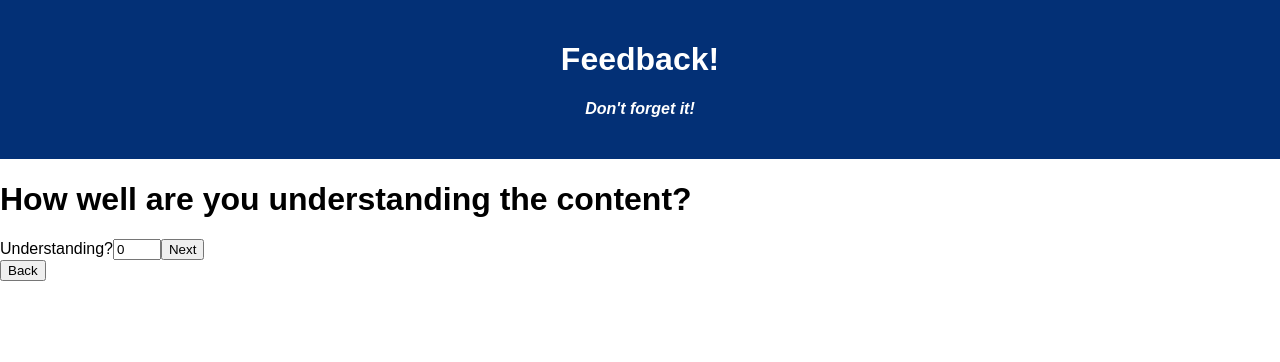
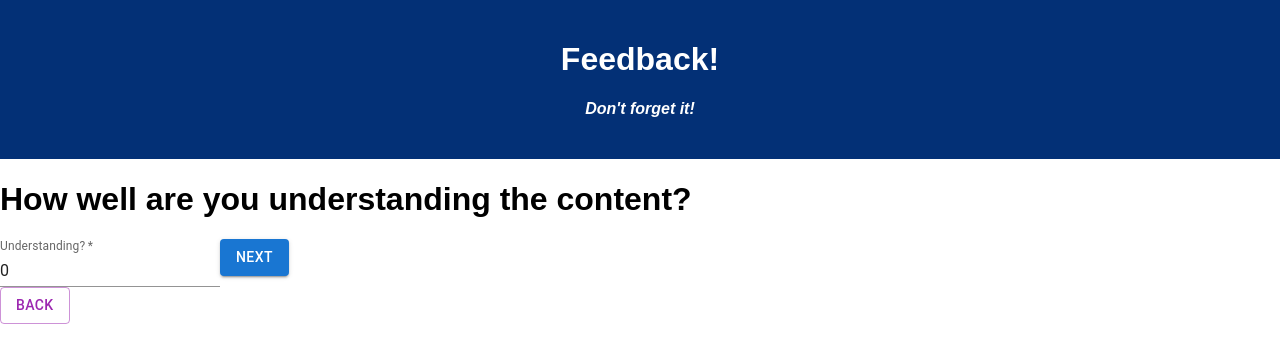
Before and after one commit to Samuelvphipps/weekend-redux-feedback-loop-1, a React (Create React App) app: page /#/understanding in a window 1280 px wide. Shown: the top 362 px of the page. Built offline with nearby package versions, Linux system fonts and the light colour scheme.

Commit message:
add input and button stylings

```diff
--- a/package.json
+++ b/package.json
@@ -4,6 +4,9 @@
   "private": true,
   "proxy": "http://localhost:5000",
   "dependencies": {
+    "@emotion/react": "^11.10.5",
+    "@emotion/styled": "^11.10.5",
+    "@mui/material": "^5.10.11",
     "axios": "^0.21.1",
     "express": "^4.17.1",
     "pg": "^8.8.0",
--- a/src/components/CommentsForm/ComentsForm.jsx
+++ b/src/components/CommentsForm/ComentsForm.jsx
@@ -1,6 +1,8 @@
 import React, { useState } from 'react';
 import { useHistory } from "react-router-dom";
 import {useDispatch} from 'react-redux';
+import TextField from '@mui/material/TextField';
+import Button from "@mui/material/Button";
 
 function CommentsForm() {
 
@@ -38,16 +40,28 @@ function CommentsForm() {
         <>
         <form className='comments' onSubmit={(evt)=>onNext(evt)}>
             <h1>Any comments you want to leave?</h1>
-            <label htmlFor="commentsInput">Comments</label>
+            {/* <label htmlFor="commentsInput">Comments</label>
             <input onChange={(evt)=>handleInput(evt)} id="commentsInput"
                 type="text" value={commentsRating}
                 required
+            />            */}
+            <TextField
+            required
+            id="commentsInput"
+            label="Comments?"
+            variant="standard"
+            type="text"
+            onChange={(evt)=>handleInput(evt)}
+            value={commentsRating}
             />
-            <button className='nextBtn' type="submit">Next</button>
+            <Button type="submit" variant="contained">
+                Next
+            </Button>
         </form>
-        <button className='backBtn' type="button" onClick={(evt)=>goBack(evt)}>
-            Back
-        </button>
+        <Button type="button" onClick={(evt)=>goBack(evt)}
+                variant="outlined" color="secondary">
+                Back
+        </Button>
         </>
     );
 }
--- a/src/components/FeelingForm/FeelingForm.jsx
+++ b/src/components/FeelingForm/FeelingForm.jsx
@@ -1,6 +1,8 @@
 import React, { useState } from 'react';
 import { useHistory } from "react-router-dom";
 import {useDispatch} from 'react-redux';
+import TextField from '@mui/material/TextField';
+import Button from "@mui/material/Button";
 
 function FeelingForm() {
 
@@ -32,12 +34,19 @@ function FeelingForm() {
         <>
         <form className='feeling' onSubmit={(evt)=>onNext(evt)}>
             <h1>How are you feeling today?</h1>
-            <label htmlFor="feelingInput">Feeling?</label>
-            <input onChange={(evt)=>handleInput(evt)} id="feelingInput"
-                type="number" min="0" max="5" value={feelingRating}
-                required
+            {/* <label htmlFor="feelingInput">Feeling?</label> */}
+            <TextField
+            required
+            id="feelingInput"
+            label="Feeling?"
+            variant="standard"
+            type="number" min="0" max="5"
+            onChange={(evt)=>handleInput(evt)}
+            value={feelingRating}
             />
-            <button className='nextBtn' type="submit">Next</button>
+            <Button type="submit" variant="contained">
+                Next
+            </Button>
         </form>
         </>
     );
--- a/src/components/ReviewPage/ReviewPage.jsx
+++ b/src/components/ReviewPage/ReviewPage.jsx
@@ -1,6 +1,7 @@
 import React, { useState } from 'react';
 import { useHistory } from "react-router-dom";
 import { useSelector } from "react-redux";
+import Button from "@mui/material/Button";
 
 function ReviewPage({submitRatings}) {
 
@@ -23,9 +24,13 @@ function ReviewPage({submitRatings}) {
             <h2>Understanding: {understandingRating}</h2>
             <h2>Support: {supportedRating}</h2>
             <h2>Comments: {commentsRating}</h2>
-            <button className='submitBtn' onClick={(evt)=>handleSubmit(evt)} type='submit'>
+
+            <Button
+                type="submit"
+                variant="contained"
+                onClick={(evt)=>handleSubmit(evt)}>
                 Submit
-            </button>
+            </Button>
         </>
     );
 }
--- a/src/components/SupportedForm/SupportedForm.jsx
+++ b/src/components/SupportedForm/SupportedForm.jsx
@@ -1,6 +1,8 @@
 import React, { useState } from 'react';
 import { useHistory } from "react-router-dom";
 import {useDispatch} from 'react-redux';
+import TextField from '@mui/material/TextField';
+import Button from "@mui/material/Button";
 
 function SupportedForm() {
 
@@ -38,16 +40,23 @@ function SupportedForm() {
         <>
         <form className='supported' onSubmit={(evt)=>onNext(evt)}>
             <h1>How well are you being supported?</h1>
-            <label htmlFor="supportedInput">Supported?</label>
-            <input onChange={(evt)=>handleInput(evt)} id="supportedInput"
-                type="number" min="0" max="5" value={supportedRating}
-                required
+            <TextField
+            required
+            id="supportedInput"
+            label="Supported?"
+            variant="standard"
+            type="number" min="0" max="5"
+            onChange={(evt)=>handleInput(evt)}
+            value={supportedRating}
             />
-            <button className='nextBtn' type="submit">Next</button>
+            <Button type="submit" variant="contained">
+                Next
+            </Button>
         </form>
-        <button className='backBtn' type="button" onClick={(evt)=>goBack(evt)}>
-            Back
-        </button>
+        <Button type="button" onClick={(evt)=>goBack(evt)}
+                variant="outlined" color="secondary">
+                Back
+        </Button>
         </>
     );
 }
--- a/src/components/UnderstandingForm/UnderstandingForm.jsx
+++ b/src/components/UnderstandingForm/UnderstandingForm.jsx
@@ -1,9 +1,8 @@
 import React, { useState } from 'react';
-import { useEffect } from 'react';
 import { useHistory } from "react-router-dom";
 import {useDispatch} from 'react-redux';
-import {Route, HashRouter as Router, Link} from 'react-router-dom';
-
+import TextField from '@mui/material/TextField';
+import Button from "@mui/material/Button";
 
 function UnderstandingForm() {
 
@@ -41,16 +40,23 @@ function UnderstandingForm() {
         <>
         <form className='understanding' onSubmit={(evt)=>onNext(evt)}>
             <h1>How well are you understanding the content? </h1>
-            <label htmlFor="understandingInput">Understanding?</label>
-            <input onChange={(evt)=>handleInput(evt)} id="understandingInput"
-                type="number" min="0" max="5" value={understandingRating}
-                required
+            <TextField
+            required
+            id="understandingInput"
+            label="Understanding?"
+            variant="standard"
+            type="number" min="0" max="5"
+            onChange={(evt)=>handleInput(evt)}
+            value={understandingRating}
             />
-            <button className='nextBtn' type="submit">Next</button>
+            <Button type="submit" variant="contained">
+                Next
+            </Button>
         </form>
-        <button className='backBtn' type="button" onClick={(evt)=>goBack(evt)}>
-            Back
-        </button>
+        <Button type="button" onClick={(evt)=>goBack(evt)}
+                variant="outlined" color="secondary">
+                Back
+        </Button>
         </>
     )
 }
```
Also changed, not shown: 1 other file (tests, documents, lock files or other folders).
